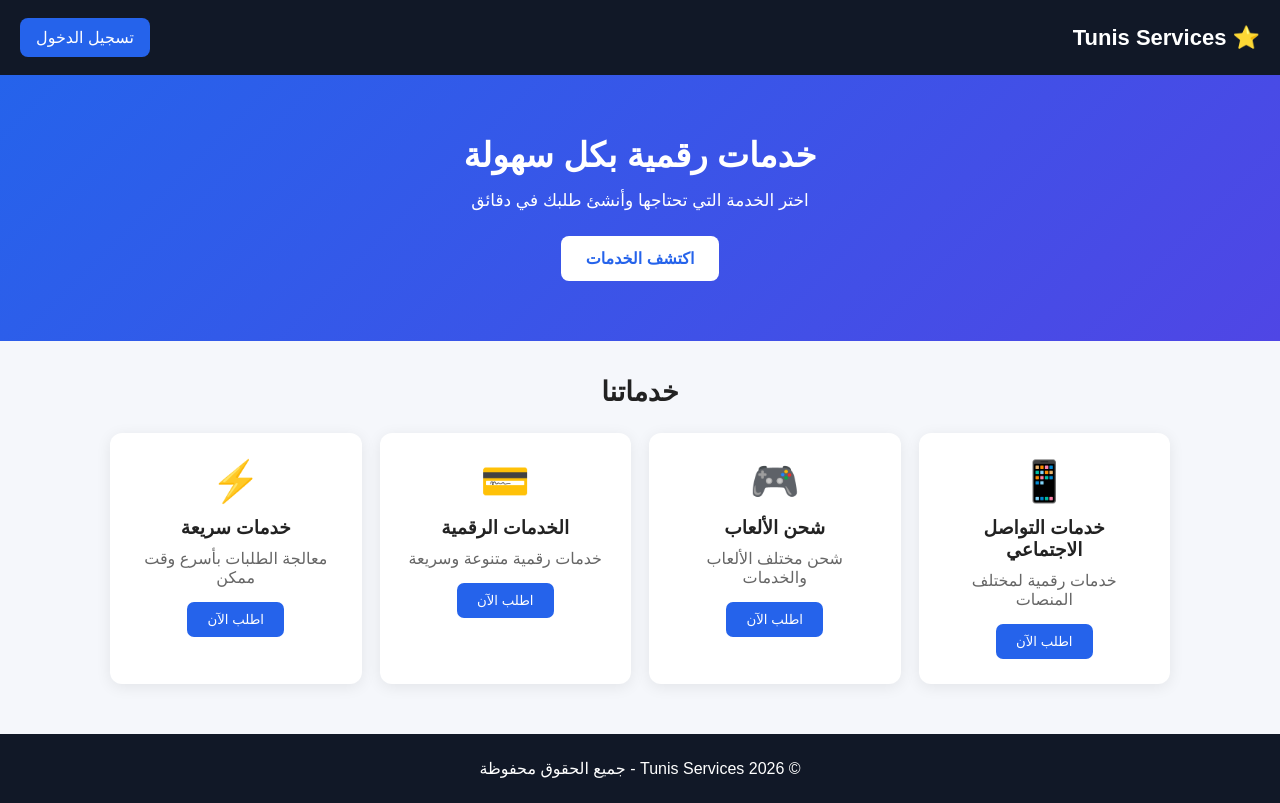
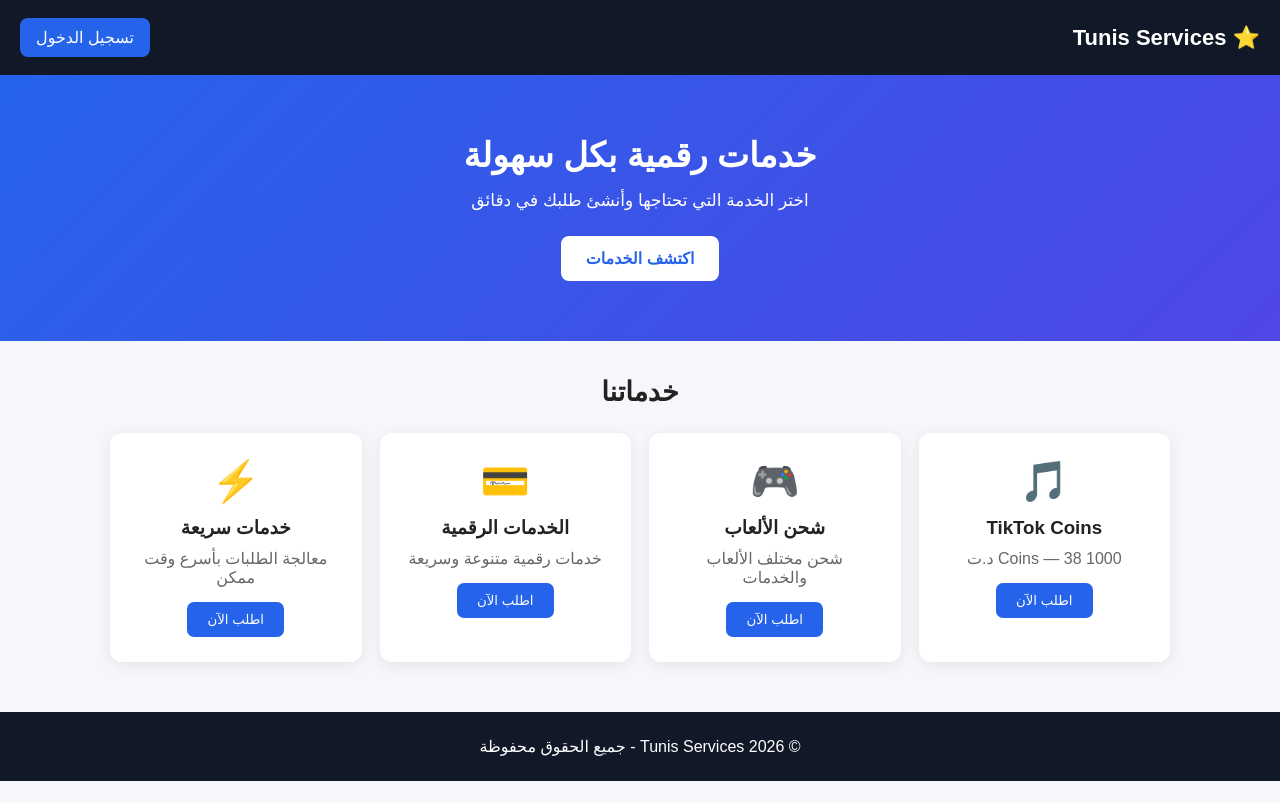
Before and after one commit to ridhq972/Tunisiaservices, a plain HTML site: page index.html in a window 1280 px wide. Drawn offline with Linux system fonts and the light colour scheme.

Commit message:
Update services section in index.html
Replaced an existing service with a new service offering TikTok Coins.

```diff
--- a/index.html
+++ b/index.html
@@ -146,12 +146,12 @@
 
   <div class="services">
 
-    <div class="service">
-      <div class="icon">📱</div>
-      <h3>خدمات التواصل الاجتماعي</h3>
-      <p>خدمات رقمية لمختلف المنصات</p>
-      <button>اطلب الآن</button>
-    </div>
+<div class="service">
+  <div class="icon">🎵</div>
+  <h3>TikTok Coins</h3>
+  <p>1000 Coins — 38 د.ت</p>
+  <button>اطلب الآن</button>
+</div>
 
     <div class="service">
       <div class="icon">🎮</div>
```
